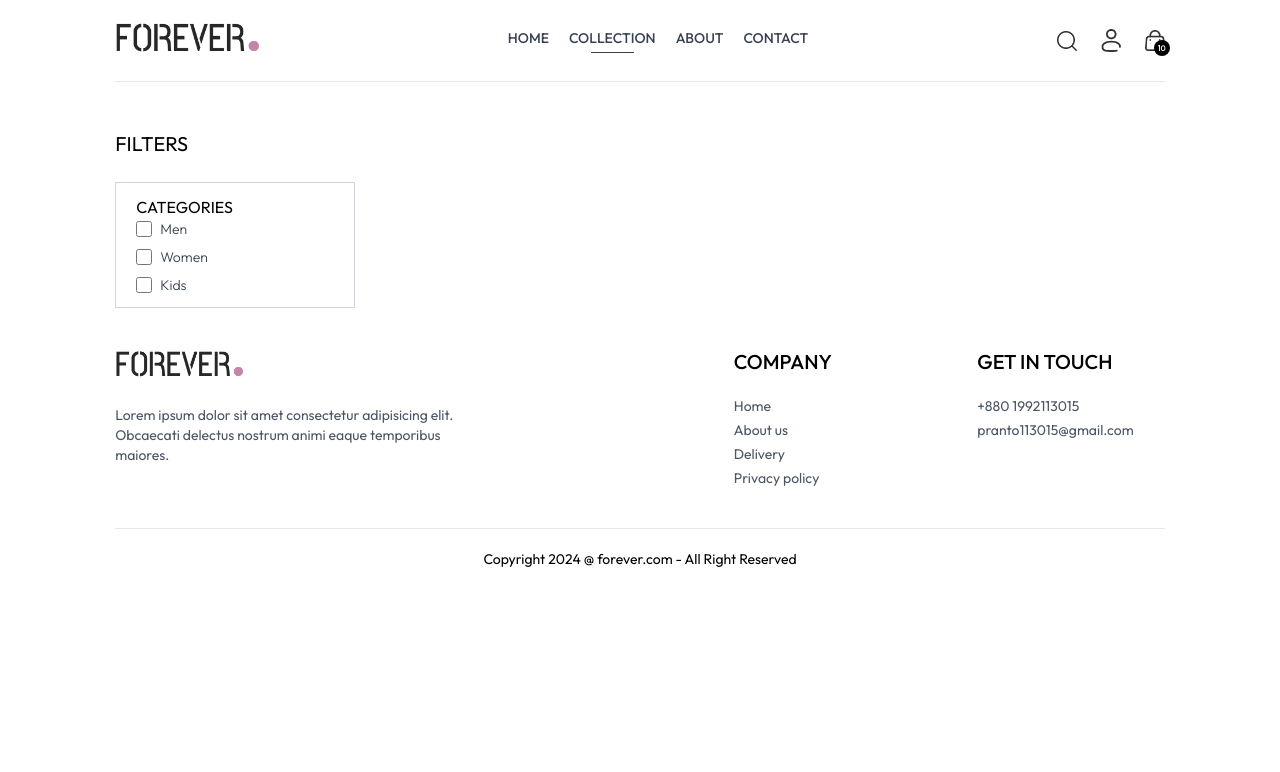
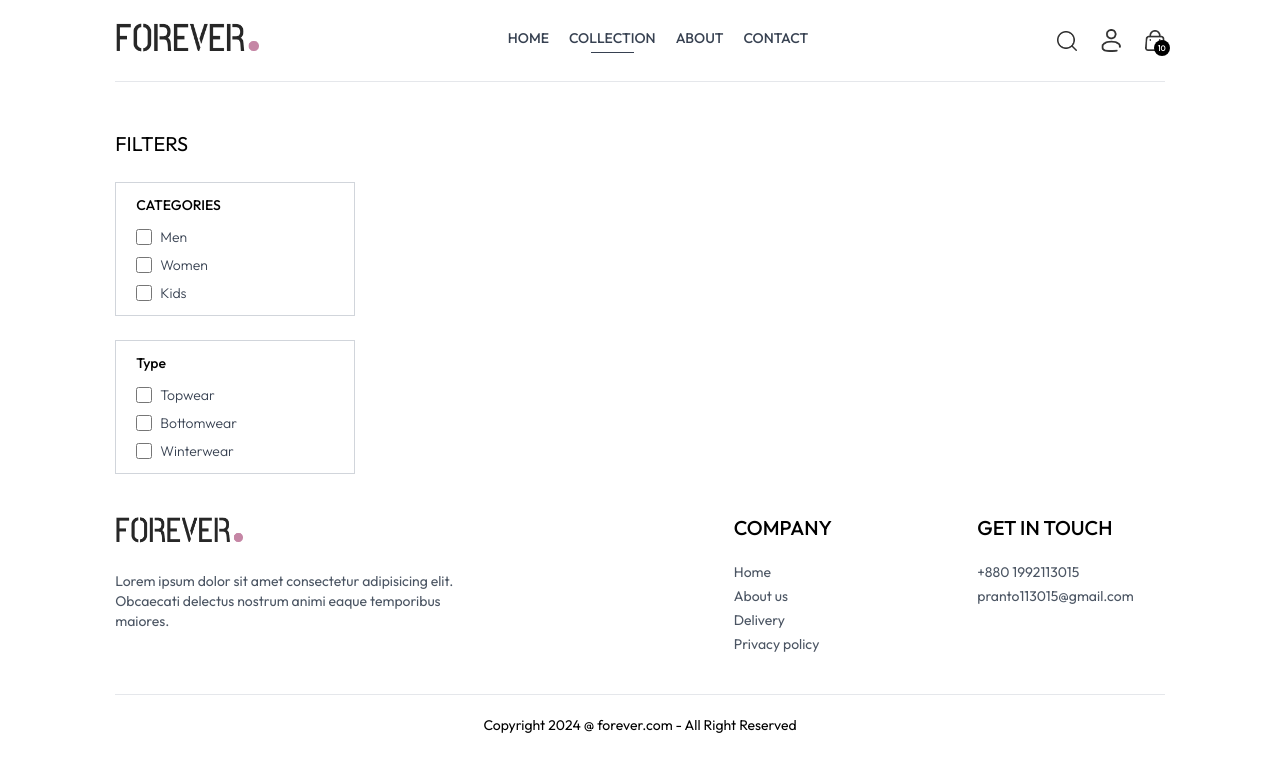
Before and after one commit to leowu0329/mernEcommerce, a React (Vite) app in the folder frontend/: page /collection in a window 1280 px wide. Shown: the top 772 px of the page. Built offline with nearby package versions, Linux system fonts and the light colour scheme.

Commit message:
add type filter in collection component

```diff
--- a/frontend/src/pages/Collection.jsx
+++ b/frontend/src/pages/Collection.jsx
@@ -19,7 +19,7 @@
             showFilter ? '' : 'hidden'
           } sm:block`}
         >
-          <p>CATEGORIES</p>
+          <p className="mb-3 text-sm font-medium">CATEGORIES</p>
 
           <div className="flex flex-col gap-2 text-sm font-light text-gray-700">
             <p className="flex gap-2">
@@ -38,6 +38,32 @@
             </p>
           </div>
         </div>
+
+        {/* SubCategory Filter */}
+        <div
+          className={`border border-gray-300 pl-5 py-3 mt-6 ${
+            showFilter ? '' : 'hidden'
+          } sm:block`}
+        >
+          <p className="mb-3 text-sm font-medium">Type</p>
+
+          <div className="flex flex-col gap-2 text-sm font-light text-gray-700">
+            <p className="flex gap-2">
+              <input className="w-4" type="checkbox" value={'Topwear'} />
+              Topwear
+            </p>
+
+            <p className="flex gap-2">
+              <input className="w-4" type="checkbox" value={'Bottomwear'} />
+              Bottomwear
+            </p>
+
+            <p className="flex gap-2">
+              <input className="w-4" type="checkbox" value={'Winterwear'} />
+              Winterwear
+            </p>
+          </div>
+        </div>
       </div>
     </div>
   );
```
